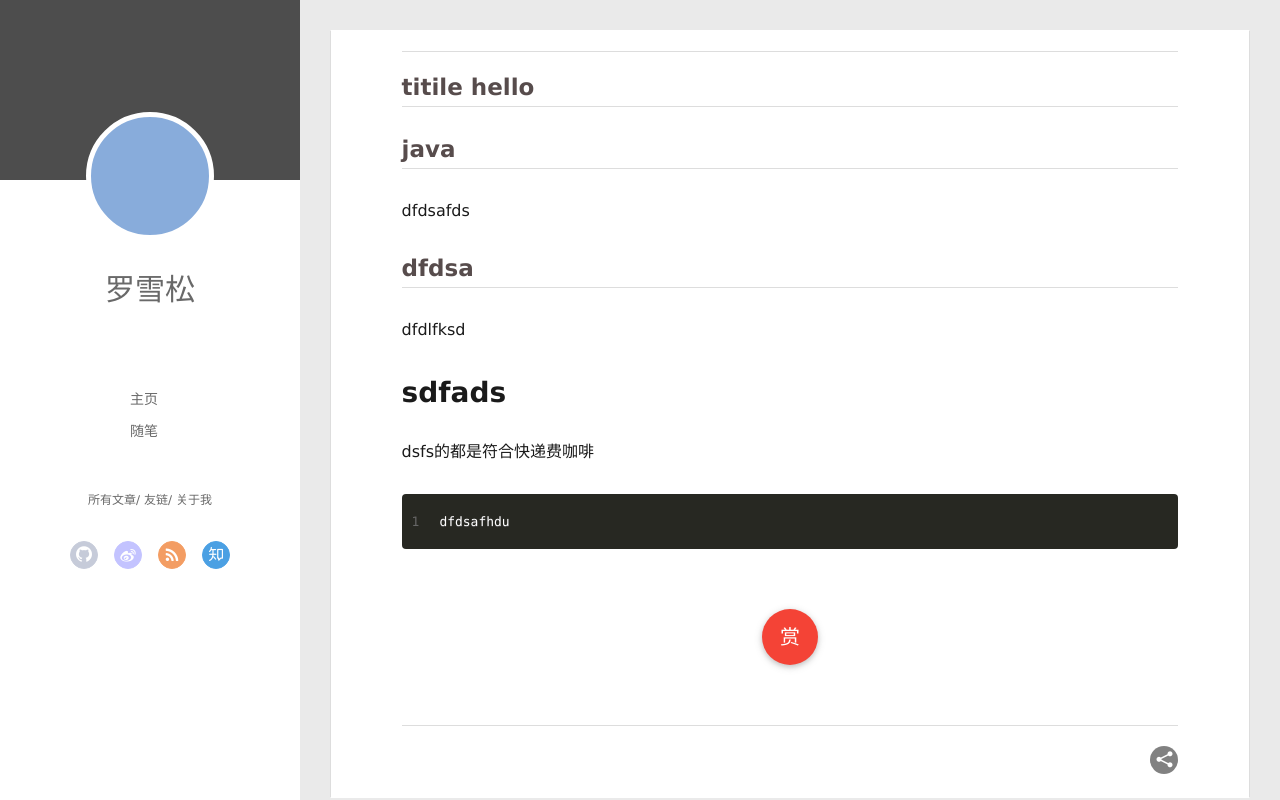
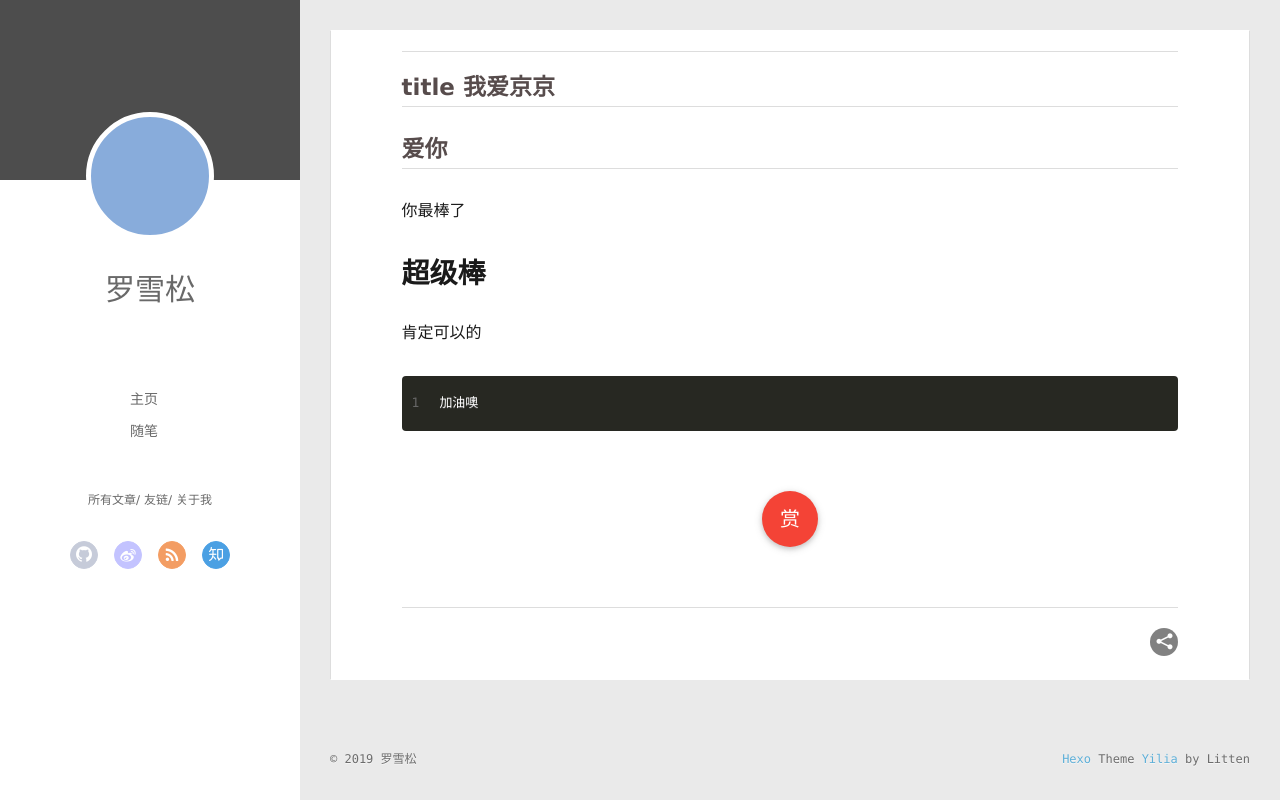
Before and after one commit to cedar-luo/cedar-luo.github.io, a plain HTML site: page 2019/07/05/我的第一篇博客文章/index.html in a window 1280 px wide. Drawn offline with Linux system fonts and the light colour scheme.

Commit message:
Site updated: 2019-07-06 15:21:13

```diff
--- a/2019/07/05/我的第一篇博客文章/index.html
+++ b/2019/07/05/我的第一篇博客文章/index.html
@@ -8,17 +8,17 @@
   <link rel="dns-prefetch" href="http://yoursite.com">
   <title>罗雪松</title>
   <meta name="viewport" content="width=device-width, initial-scale=1, maximum-scale=1">
-  <meta name="description" content="titile hellojavadfdsafds dfdsadfdlfksd sdfadsdsfs的都是符合快递费咖啡 1dfdsafhdu">
+  <meta name="description" content="title 我爱京京爱你你最棒了 超级棒肯定可以的 1加油噢">
 <meta property="og:type" content="article">
 <meta property="og:title" content="罗雪松">
 <meta property="og:url" content="http://yoursite.com/2019/07/05/我的第一篇博客文章/index.html">
 <meta property="og:site_name" content="罗雪松">
-<meta property="og:description" content="titile hellojavadfdsafds dfdsadfdlfksd sdfadsdsfs的都是符合快递费咖啡 1dfdsafhdu">
+<meta property="og:description" content="title 我爱京京爱你你最棒了 超级棒肯定可以的 1加油噢">
 <meta property="og:locale" content="default">
-<meta property="og:updated_time" content="2019-07-05T10:10:50.663Z">
+<meta property="og:updated_time" content="2019-07-06T07:20:05.386Z">
 <meta name="twitter:card" content="summary">
 <meta name="twitter:title" content="罗雪松">
-<meta name="twitter:description" content="titile hellojavadfdsafds dfdsadfdlfksd sdfadsdsfs的都是符合快递费咖啡 1dfdsafhdu">
+<meta name="twitter:description" content="title 我爱京京爱你你最棒了 超级棒肯定可以的 1加油噢">
 
     <link rel="alternative" href="/atom.xml" title="罗雪松" type="application/atom+xml">
 
@@ -160,10 +160,9 @@
     <div class="article-entry" itemprop="articleBody">
 
         <hr>
-<h2 id="titile-hello"><a href="#titile-hello" class="headerlink" title="titile hello"></a>titile hello</h2><h2 id="java"><a href="#java" class="headerlink" title="java"></a>java</h2><p>dfdsafds</p>
-<h2 id="dfdsa"><a href="#dfdsa" class="headerlink" title="dfdsa"></a>dfdsa</h2><p>dfdlfksd</p>
-<h1 id="sdfads"><a href="#sdfads" class="headerlink" title="sdfads"></a>sdfads</h1><p>dsfs的都是符合快递费咖啡</p>
-<figure class="highlight bash"><table><tr><td class="gutter"><pre><span class="line">1</span><br></pre></td><td class="code"><pre><span class="line">dfdsafhdu</span><br></pre></td></tr></table></figure>
+<h2 id="title-我爱京京"><a href="#title-我爱京京" class="headerlink" title="title 我爱京京"></a>title 我爱京京</h2><h2 id="爱你"><a href="#爱你" class="headerlink" title="爱你"></a>爱你</h2><p>你最棒了</p>
+<h1 id="超级棒"><a href="#超级棒" class="headerlink" title="超级棒"></a>超级棒</h1><p>肯定可以的</p>
+<figure class="highlight bash"><table><tr><td class="gutter"><pre><span class="line">1</span><br></pre></td><td class="code"><pre><span class="line">加油噢</span><br></pre></td></tr></table></figure>
 
 
 
```
Also changed, not shown: index.html (+3 -4 lines).
